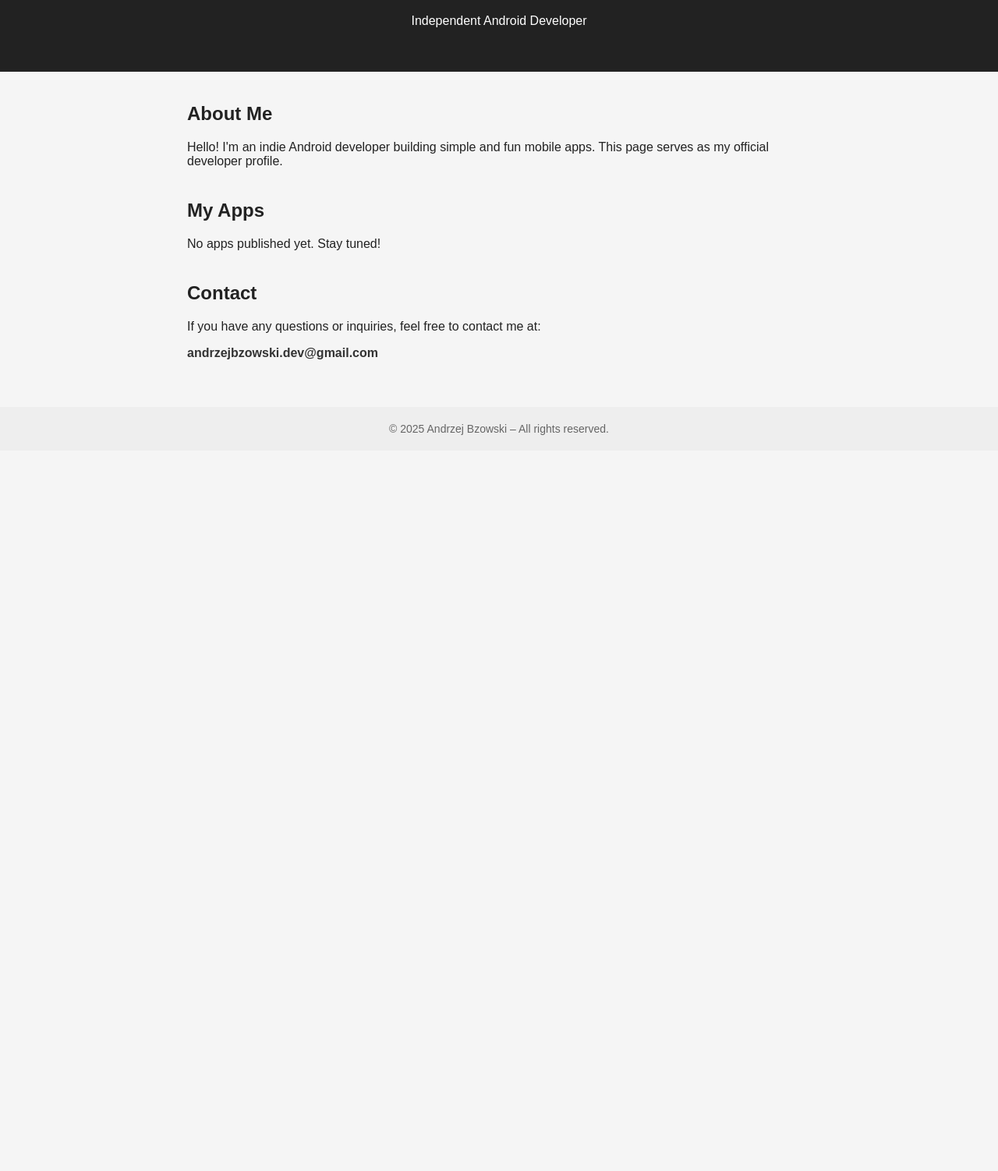
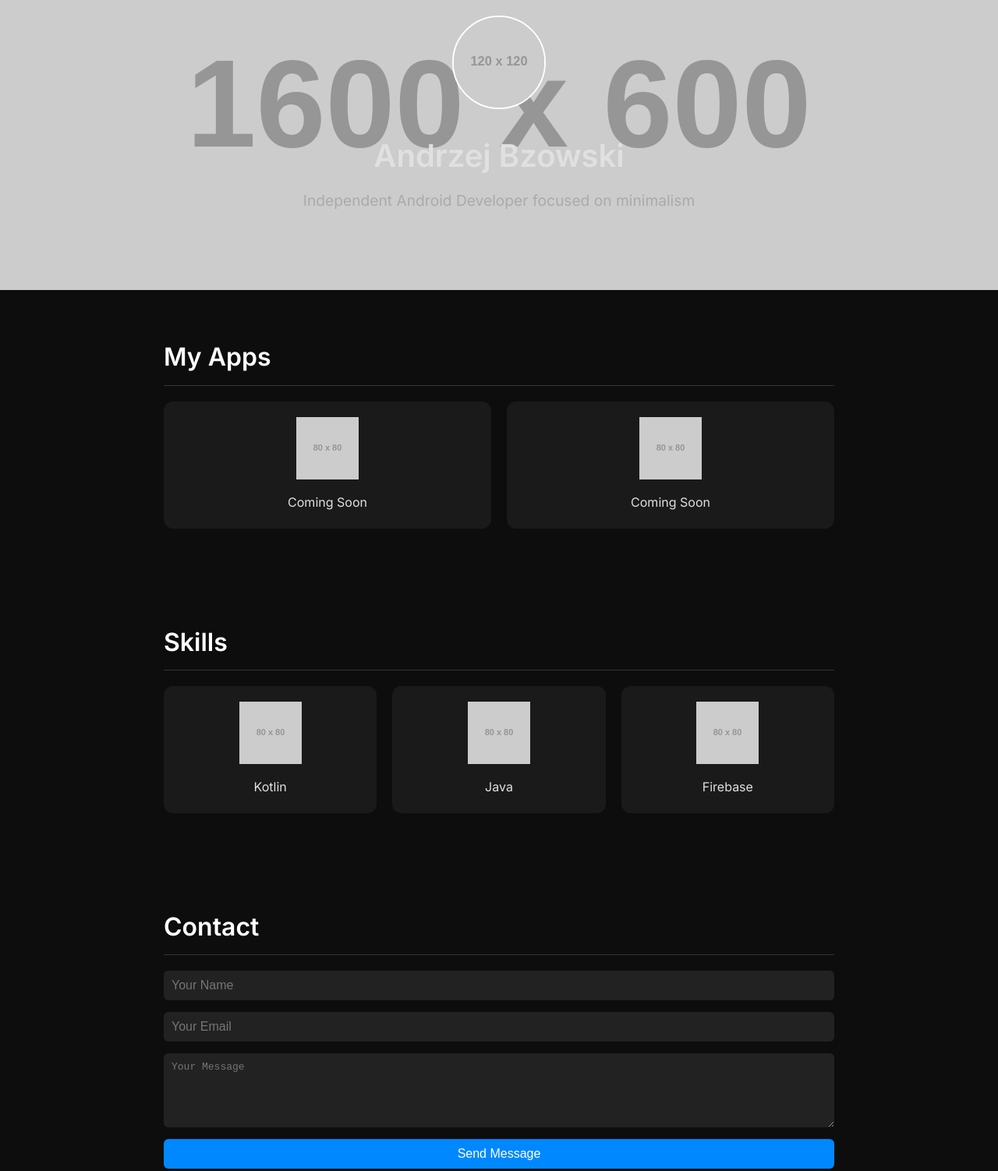
Before and after one commit to andrzejbzowskidev-dev/andrzejbzowskidev-dev.github.io, a plain HTML site: page index.html in a window 1280 px wide. Shown: the part 80-1582 px from the top of the page at 78% size. Before the commit the page ends 800 px from the top, so only its background shows below. Drawn offline with Linux system fonts and the light colour scheme; placeholder pictures from the web are drawn by us.

Commit message:
Update index.html

```diff
--- a/index.html
+++ b/index.html
@@ -4,72 +4,176 @@
   <meta charset="UTF-8" />
   <meta name="viewport" content="width=device-width, initial-scale=1.0" />
   <title>Andrzej Bzowski – Android Developer</title>
+  <link href="https://fonts.googleapis.com/css2?family=Inter:wght@400;600&display=swap" rel="stylesheet">
   <style>
-    body {
-      font-family: Arial, sans-serif;
-      background: #f5f5f5;
-      color: #222;
+    * {
       margin: 0;
       padding: 0;
+      box-sizing: border-box;
     }
+
+    body {
+      font-family: 'Inter', sans-serif;
+      background-color: #0d0d0d;
+      color: #e0e0e0;
+      line-height: 1.6;
+    }
+
     header {
-      background: #222;
-      color: #fff;
-      padding: 40px 20px;
+      background: url('https://via.placeholder.com/1600x600/0d0d0d/ffffff?text=Hero+Background') no-repeat center center/cover;
+      padding: 100px 20px;
       text-align: center;
+      animation: fadeIn 2s ease-in;
     }
-    main {
-      padding: 20px;
-      max-width: 800px;
+
+    header img {
+      width: 120px;
+      height: 120px;
+      border-radius: 50%;
+      margin-bottom: 20px;
+      border: 2px solid #fff;
+    }
+
+    header h1 {
+      font-size: 2.5em;
+      margin-bottom: 10px;
+    }
+
+    header p {
+      font-size: 1.2em;
+      color: #aaa;
+    }
+
+    section {
+      padding: 60px 20px;
+      max-width: 900px;
       margin: auto;
     }
-    h1 {
-      margin-top: 0;
+
+    h2 {
+      font-size: 2em;
+      margin-bottom: 20px;
+      color: #ffffff;
+      border-bottom: 1px solid #333;
+      padding-bottom: 10px;
     }
-    section {
-      margin-bottom: 40px;
+
+    .apps-grid, .skills-grid {
+      display: grid;
+      grid-template-columns: repeat(auto-fit, minmax(200px, 1fr));
+      gap: 20px;
     }
-    .email {
-      color: #333;
-      font-weight: bold;
+
+    .app, .skill {
+      background-color: #1a1a1a;
+      padding: 20px;
+      border-radius: 12px;
+      text-align: center;
+      transition: transform 0.3s;
     }
+
+    .app:hover, .skill:hover {
+      transform: translateY(-5px);
+    }
+
+    .app img, .skill img {
+      width: 80px;
+      margin-bottom: 10px;
+    }
+
+    form {
+      display: flex;
+      flex-direction: column;
+      gap: 15px;
+    }
+
+    input, textarea, button {
+      padding: 10px;
+      border-radius: 6px;
+      border: none;
+      font-size: 1em;
+    }
+
+    input, textarea {
+      background-color: #222;
+      color: #fff;
+    }
+
+    button {
+      background-color: #08f;
+      color: #fff;
+      cursor: pointer;
+      transition: background-color 0.3s;
+    }
+
+    button:hover {
+      background-color: #06c;
+    }
+
     footer {
-      background: #eee;
       text-align: center;
       padding: 20px;
-      font-size: 14px;
-      color: #666;
+      font-size: 0.9em;
+      color: #777;
+    }
+
+    @keyframes fadeIn {
+      from { opacity: 0; transform: translateY(20px); }
+      to { opacity: 1; transform: translateY(0); }
     }
   </style>
 </head>
 <body>
   <header>
+    <img src="https://via.placeholder.com/120x120.png?text=Logo" alt="Logo">
     <h1>Andrzej Bzowski</h1>
-    <p>Independent Android Developer</p>
+    <p>Independent Android Developer focused on minimalism</p>
   </header>
 
-  <main>
   <section>
-      <h2>About Me</h2>
-      <p>
-        Hello! I'm an indie Android developer building simple and fun mobile apps. This page serves as my official developer profile.
-      </p>
+    <h2>My Apps</h2>
+    <div class="apps-grid">
+      <div class="app">
+        <img src="https://via.placeholder.com/80?text=App1" alt="App 1">
+        <p>Coming Soon</p>
+      </div>
+      <div class="app">
+        <img src="https://via.placeholder.com/80?text=App2" alt="App 2">
+        <p>Coming Soon</p>
+      </div>
+    </div>
   </section>
 
   <section>
-      <h2>My Apps</h2>
-      <p>No apps published yet. Stay tuned!</p>
+    <h2>Skills</h2>
+    <div class="skills-grid">
+      <div class="skill">
+        <img src="https://via.placeholder.com/80?text=Kotlin" alt="Kotlin">
+        <p>Kotlin</p>
+      </div>
+      <div class="skill">
+        <img src="https://via.placeholder.com/80?text=Java" alt="Java">
+        <p>Java</p>
+      </div>
+      <div class="skill">
+        <img src="https://via.placeholder.com/80?text=Firebase" alt="Firebase">
+        <p>Firebase</p>
+      </div>
+    </div>
   </section>
 
   <section>
     <h2>Contact</h2>
-      <p>If you have any questions or inquiries, feel free to contact me at:</p>
-      <p class="email">andrzejbzowski.dev@gmail.com</p>
+    <form action="https://formspree.io/f/your-form-id" method="POST">
+      <input type="text" name="name" placeholder="Your Name" required />
+      <input type="email" name="email" placeholder="Your Email" required />
+      <textarea name="message" rows="5" placeholder="Your Message" required></textarea>
+      <button type="submit">Send Message</button>
+    </form>
   </section>
-  </main>
 
   <footer>
-    &copy; 2025 Andrzej Bzowski – All rights reserved.
+    &copy; 2025 Andrzej Bzowski. All rights reserved.
   </footer>
 </body>
 </html>
```
Lines whose indentation alone changed are shown as unchanged.
